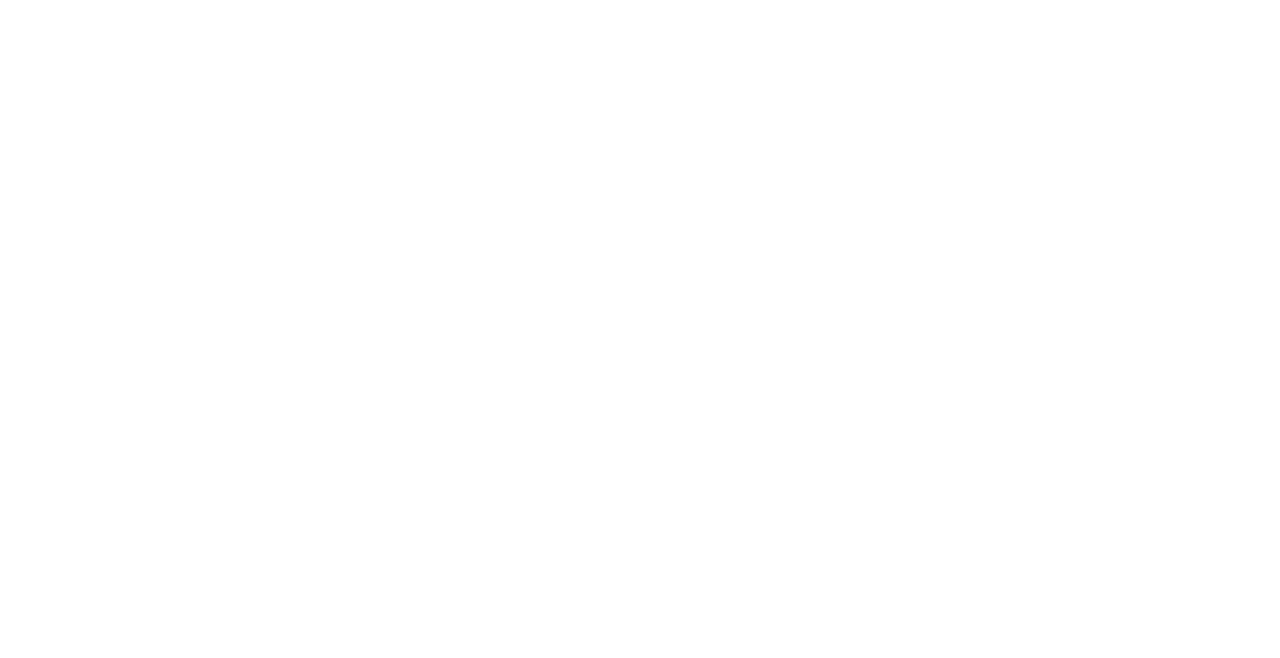
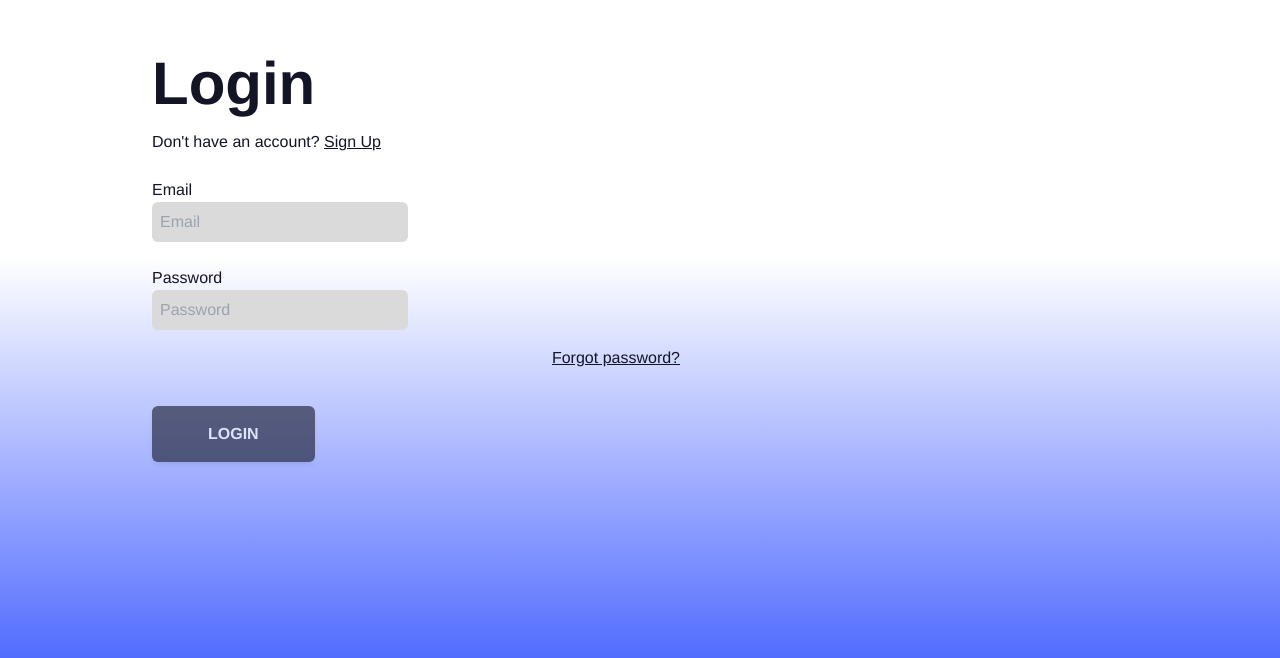
Before and after one commit to RichGod93/ADUN-SOCIAL-OPEN-SOURCE, a Next.js app: page /auth in a window 1280 px wide. Shown: the part 142-800 px from the top of the page. Built offline with nearby package versions, Linux system fonts and the light colour scheme; no server answers.

Commit message:
add: Login tsx

```diff
--- a/src/pages/auth/index.tsx
+++ b/src/pages/auth/index.tsx
@@ -1,11 +1,79 @@
+import Link from "next/link";
+import Image from "next/image";
 import { useState } from "react";
+import type { FormEvent } from 'react';
 import { useRouter } from "next/router";
-import Link from "next/link";
-import Head from "next/head";
-import Image from "next/image";
+import { PageHead } from "@/components";
+import { useRecoilState } from "recoil";
+import { appwrite, userState } from "config/appwriteConfig";
+import { User } from "config/types";
 
 const Login = () => {
-    return (<div></div>);
+    const [email, setEmail] = useState("");
+    const [password, setPassword] = useState("");
+    const [user, setUser] = useRecoilState(userState);
+    const router = useRouter();
+
+    const login = async (e: FormEvent<EventTarget>) => {
+        e.preventDefault();
+        try {
+            setUser(await appwrite.account.createEmailSession(email, password) as unknown as User);
+        } catch (error) {
+            console.log(error);
+        }
+    };
+
+
+    return (
+        <>
+            <PageHead title={'ADUN Social'} page_name="Login" />
+            <main className="px-5 md:lg:px-32 bg-gradient-to-b light-gradient dark:dark-gradient">
+                <section className="container h-screen mx-auto flex">
+                    <div className="flex-grow flex flex-col max-w-xl justify-center p-6">
+                        <h1 className="text-6xl primary-text-color font-bold">Login</h1>
+                        <p className="mt-4 primary-text-color">Don't have an account?{" "}
+                            <Link href="../../auth/signup" className="cursor-pointer underline">
+                                Sign Up
+                            </Link>
+                        </p>
+                        <form className="flex flex-col" onSubmit={login}>
+                            <label className="block mt-6 primary-text-color">Email</label>
+                            <input
+                                className="login-form-input"
+                                placeholder="Email"
+                                type="text"
+                                onChange={(e) => setEmail(e.target.value)}
+                            />
+                            <label className="block mt-6 primary-text-color">Password</label>
+                            <input
+                                className="login-form-input"
+                                placeholder="Password"
+                                type="password"
+                                onChange={(e) => setPassword(e.target.value)}
+                            />
+                            <div className="mt-4 self-end">
+                                <Link href="#" className="primary-text-color cursor-pointer underline">
+                                    Forgot password?
+                                </Link>
+                            </div>
+
+
+                            <div className="mt-5">
+                                <button
+                                    type="submit"
+                                    disabled={!email || !password}
+                                    className="mx-auto mt-4 py-4 px-14 font-semibold uppercase rounded-md shadow-md primary-bg-color
+                                    secondary-text-color
+                                    focus:outline-none disabled:opacity-60 disabled:cursor-not-allowed">
+                                    Login
+                                </button>
+                            </div>
+                        </form>
+                    </div>
+                </section>
+            </main>
+        </>
+    );
 };
 
 export default Login;
```
